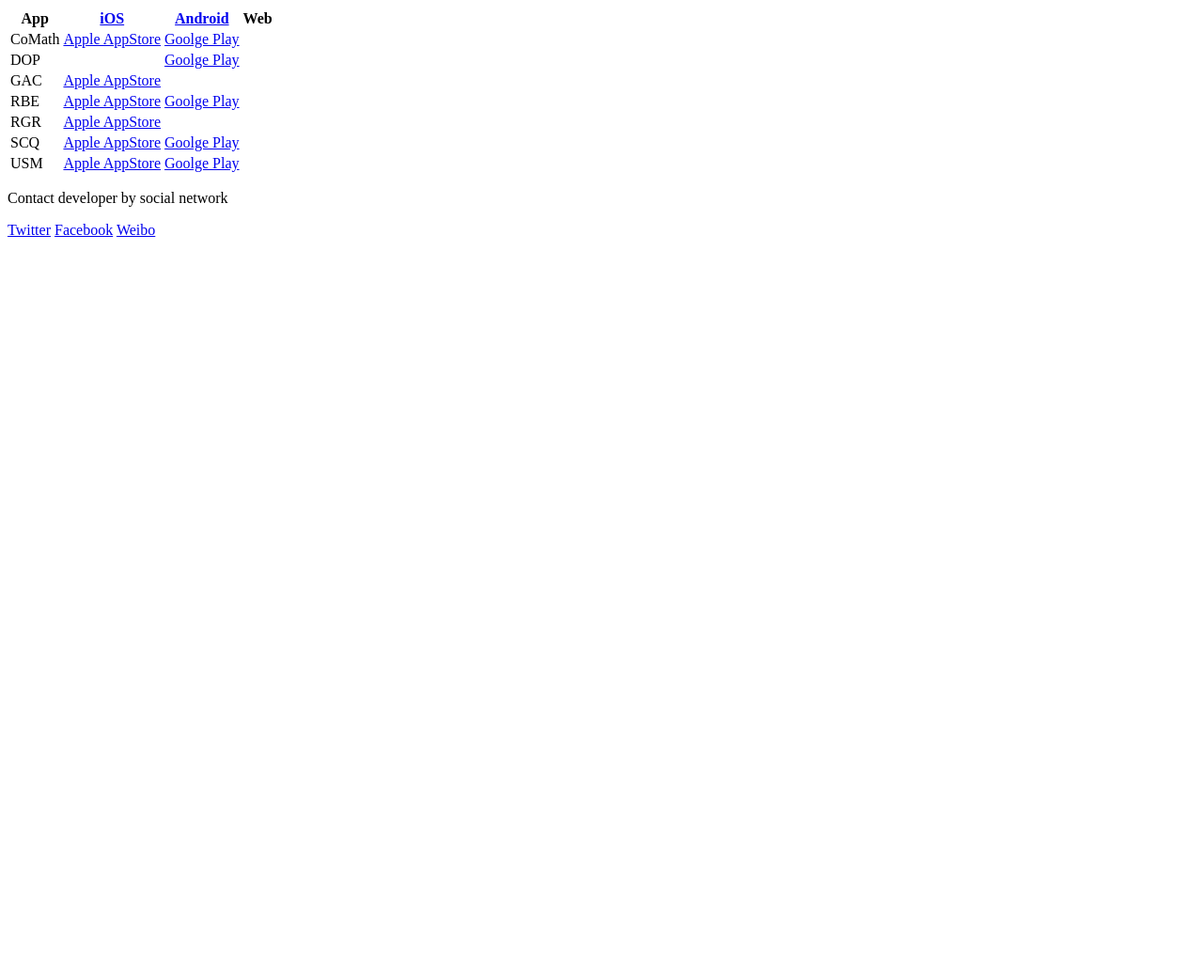
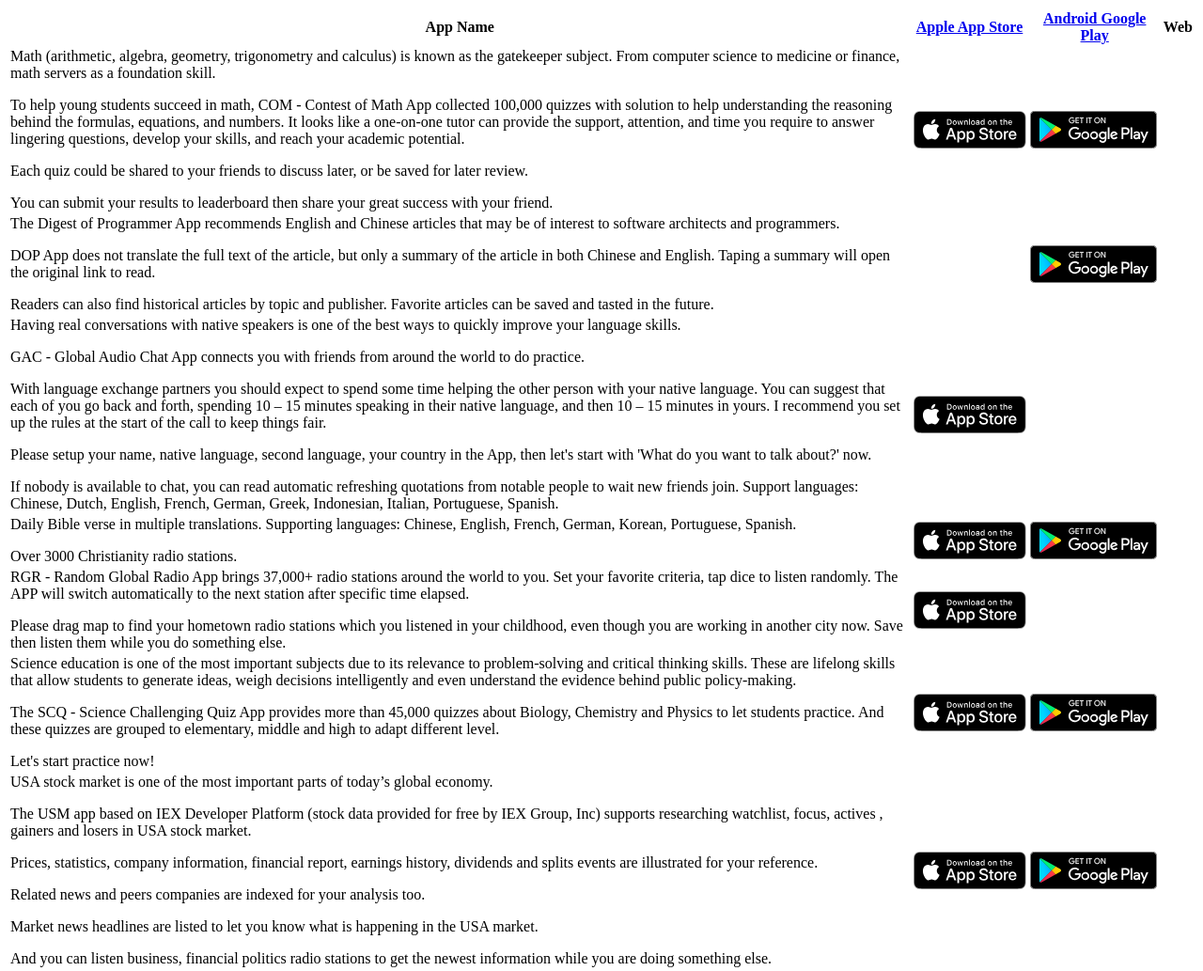
Before and after one commit to audiotubeapp/drwjf.github.io, a plain HTML site: page index.html in a window 1280 px wide. Shown: the top 1033 px of the page at 94% size. Before the commit the page ends 800 px from the top, so only its background shows below. Drawn offline with Linux system fonts and the light colour scheme.

Commit message:
app description

```diff
--- a/index.html
+++ b/index.html
@@ -10,13 +10,13 @@
     <table>
         <tr>
             <th>
-                App
+                App Name
             </th>
             <th>
-                <a href="https://itunes.apple.com/us/developer/jianfeng-wu/id1435210283">iOS</a>
+                <a href="https://itunes.apple.com/us/developer/jianfeng-wu/id1435210283">Apple App Store</a>
             </th>
             <th>
-                <a href="https://play.google.com/store/apps/developer?id=Jianfeng+Wu">Android</a>
+                <a href="https://play.google.com/store/apps/developer?id=Jianfeng+Wu">Android Google Play</a>
             </th>
             <th>
                 Web
@@ -24,13 +24,19 @@
         </tr>
         <tr>
             <td>
-                CoMath
+                <p>Math (arithmetic, algebra, geometry, trigonometry and calculus) is known as the gatekeeper subject. From computer science to medicine or finance, math servers as a foundation skill.
+
+                <p>To help young students succeed in math, COM - Contest of Math App collected 100,000 quizzes with solution to help understanding the reasoning behind the formulas, equations, and numbers. It looks like a one-on-one tutor can provide the support, attention, and time you require to answer lingering questions, develop your skills, and reach your academic potential.
+
+                <p>Each quiz could be shared to your friends to discuss later, or be saved for later review.
+
+                <p>You can submit your results to leaderboard then share your great success with your friend.
             </td>
             <td>
-                <a href="https://itunes.apple.com/app/id1438026503">Apple AppStore</a>
+                <a href="https://itunes.apple.com/app/id1438026503"><img src="svg/appstore.svg" alt="Apple AppStore"></a>
             </td>
             <td>
-                <a href="https://play.google.com/store/apps/details?id=com.wjf.com">Goolge Play</a>
+                <a href="https://play.google.com/store/apps/details?id=com.wjf.com"><img src="svg/googleplay.svg" alt="Goolge Play"></a>
             </td>
             <td>
             </td>
@@ -38,12 +44,14 @@
 
         <tr>
             <td>
-                DOP
+                <p>The Digest of Programmer App recommends English and Chinese articles that may be of interest to software architects and programmers.
+                <p>DOP App does not translate the full text of the article, but only a summary of the article in both Chinese and English. Taping a summary will open the original link to read.
+                <p>Readers can also find historical articles by topic and publisher. Favorite articles can be saved and tasted in the future.
             </td>
             <td>
             </td>
             <td>
-                <a href="https://play.google.com/store/apps/details?id=com.wjf.dop">Goolge Play</a>
+                <a href="https://play.google.com/store/apps/details?id=com.wjf.dop"><img src="svg/googleplay.svg" alt="Goolge Play"></a>
             </td>
             <td>
             </td>
@@ -51,10 +59,14 @@
 
         <tr>
             <td>
-                GAC
+                <p>Having real conversations with native speakers is one of the best ways to quickly improve your language skills.
+                <p>GAC - Global Audio Chat App connects you with friends from around the world to do practice.
+                <p>With language exchange partners you should expect to spend some time helping the other person with your native language. You can suggest that each of you go back and forth, spending 10 – 15 minutes speaking in their native language, and then 10 – 15 minutes in yours. I recommend you set up the rules at the start of the call to keep things fair.
+                <p>Please setup your name, native language, second language, your country in the App, then let's start with 'What do you want to talk about?' now.
+                <p>If nobody is available to chat, you can read automatic refreshing quotations from notable people to wait new friends join. Support languages: Chinese, Dutch, English, French, German, Greek, Indonesian, Italian, Portuguese, Spanish.
             </td>
             <td>
-                <a href="https://itunes.apple.com/app/id1441194936">Apple AppStore</a>
+                <a href="https://itunes.apple.com/app/id1441194936"><img src="svg/appstore.svg" alt="Apple AppStore"></a>
             </td>
             <td>
             </td>
@@ -64,13 +76,14 @@
 
         <tr>
             <td>
-                RBE
+                <p>Daily Bible verse in multiple translations. Supporting languages: Chinese, English, French, German, Korean, Portuguese, Spanish.
+                <p>Over 3000 Christianity radio stations.
             </td>
             <td>
-                <a href="https://itunes.apple.com/app/id1435210284">Apple AppStore</a>
+                <a href="https://itunes.apple.com/app/id1435210284"><img src="svg/appstore.svg" alt="Apple AppStore"></a>
             </td>
             <td>
-                <a href="https://play.google.com/store/apps/details?id=com.wjf.readbible">Goolge Play</a>
+                <a href="https://play.google.com/store/apps/details?id=com.wjf.readbible"><img src="svg/googleplay.svg" alt="Goolge Play"></a>
             </td>
             <td>
             </td>
@@ -78,10 +91,11 @@
 
         <tr>
             <td>
-                RGR
+                <p>RGR - Random Global Radio App brings 37,000+ radio stations around the world to you. Set your favorite criteria, tap dice to listen randomly. The APP will switch automatically to the next station after specific time elapsed.
+                <p>Please drag map to find your hometown radio stations which you listened in your childhood, even though you are working in another city now. Save then listen them while you do something else.
             </td>
             <td>
-                <a href="https://itunes.apple.com/app/id1437556716">Apple AppStore</a>
+                <a href="https://itunes.apple.com/app/id1437556716"><img src="svg/appstore.svg" alt="Apple AppStore"></a>
             </td>
             <td>
             </td>
@@ -92,13 +106,15 @@
 
         <tr>
             <td>
-                SCQ
+                <p>Science education is one of the most important subjects due to its relevance to problem-solving and critical thinking skills. These are lifelong skills that allow students to generate ideas, weigh decisions intelligently and even understand the evidence behind public policy-making.
+                <p>The SCQ - Science Challenging Quiz App provides more than 45,000 quizzes about Biology, Chemistry and Physics to let students practice. And these quizzes are grouped to elementary, middle and high to adapt different level.
+                <p>Let's start practice now!
             </td>
             <td>
-                <a href="https://itunes.apple.com/app/id1440078272">Apple AppStore</a>
+                <a href="https://itunes.apple.com/app/id1440078272"><img src="svg/appstore.svg" alt="Apple AppStore"></a>
             </td>
             <td>
-                <a href="https://play.google.com/store/apps/details?id=com.wjf.scq">Goolge Play</a>
+                <a href="https://play.google.com/store/apps/details?id=com.wjf.scq"><img src="svg/googleplay.svg" alt="Goolge Play"></a>
             </td>
             <td>
             </td>
@@ -107,13 +123,18 @@
 
         <tr>
             <td>
-                USM
+                <p>USA stock market is one of the most important parts of today’s global economy.
+                <p>The USM app based on IEX Developer Platform (stock data provided for free by IEX Group, Inc) supports researching watchlist, focus, actives , gainers and losers in USA stock market.
+                <p>Prices, statistics, company information, financial report, earnings history, dividends and splits events are illustrated for your reference.
+                <p>Related news and peers companies are indexed for your analysis too.
+                <p>Market news headlines are listed to let you know what is happening in the USA market.
+                <p>And you can listen business, financial politics radio stations to get the newest information while you are doing something else.
             </td>
             <td>
-                <a href="https://itunes.apple.com/app/id1436749987">Apple AppStore</a>
+                <a href="https://itunes.apple.com/app/id1436749987"><img src="svg/appstore.svg" alt="Apple AppStore"></a>
             </td>
             <td>
-                <a href="https://play.google.com/store/apps/details?id=com.wjf.usm">Goolge Play</a>
+                <a href="https://play.google.com/store/apps/details?id=com.wjf.usm"><img src="svg/googleplay.svg" alt="Goolge Play"></a>
             </td>
             <td>
             </td>
@@ -122,9 +143,9 @@
 
     <p>Contact developer by social network</p>
     <p>
-    <a href="https://twitter.com/drwujianfeng">Twitter</a>
-    <a href="https://www.facebook.com/1337777585">Facebook</a>
-    <a href="https://www.weibo.com/drwjf">Weibo</a>
+    <a href="https://twitter.com/drwujianfeng"><img src="svg/twitter.svg" alt="Twitter" height="50px"></a>
+    <a href="https://www.facebook.com/1337777585"><img src="svg/facebook.svg" alt="Facebook" height="50px"></a>
+    <a href="https://www.weibo.com/drwjf"><img src="svg/weibo.svg" alt="Weibo" height="50px"></a>
     </p>
 
 </body>
```
Also changed, not shown: jpg/com.jpg (added), jpg/dop.jpg (added), jpg/rbe.jpg (added), jpg/scq.jpg (added), jpg/usm.jpg (added), png/com.png (added), png/dop.png (added), png/rbe.png (added), png/scq.png (added), png/usm.png (added), svg/appstore.svg (added), svg/facebook.svg (added), svg/googleplay.svg (added), svg/twitter.svg (added), 1 more files, 1 other file.
